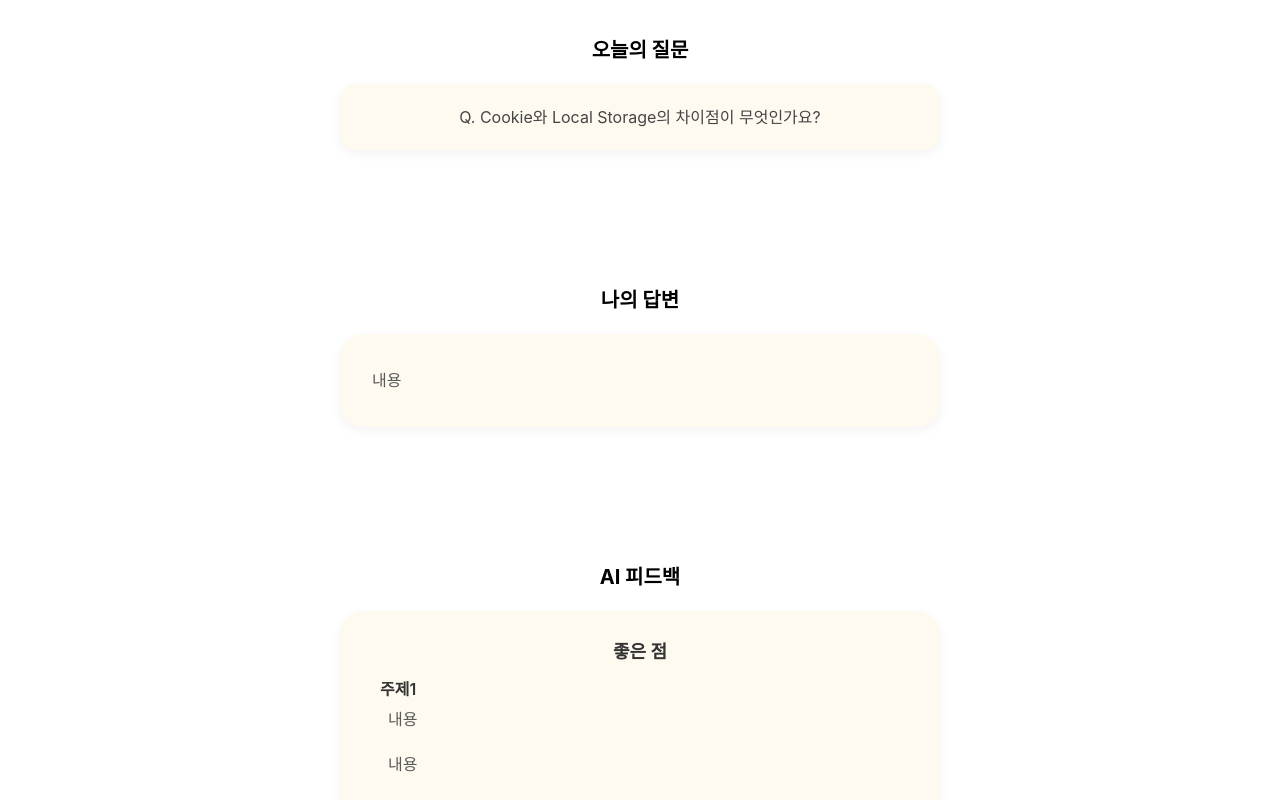
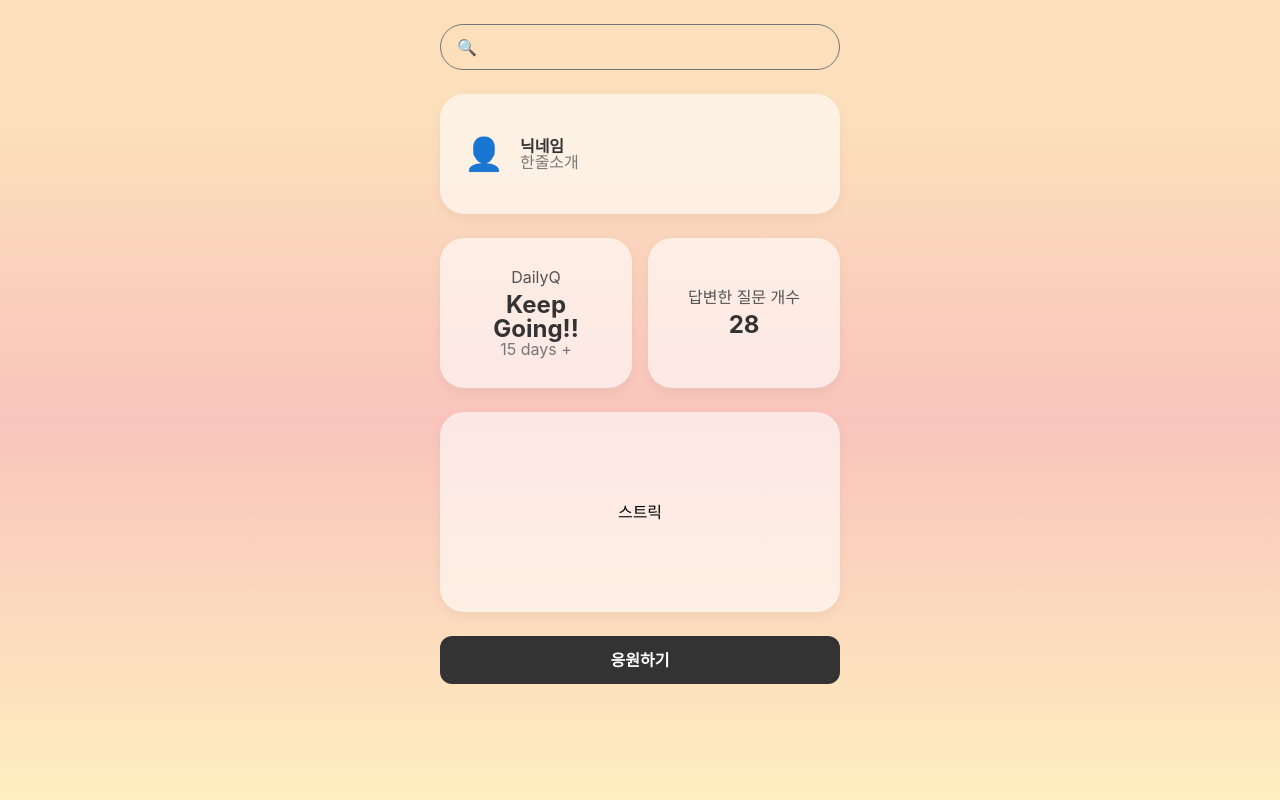
Before and after one commit to kakao-tech-campus-3rd-step3/Team5_FE, a React (Vite) app: page / in a window 1280 px wide. Shown: the top 800 px of the page. Built offline with nearby package versions, Linux system fonts and the light colour scheme.

Commit message:
feat: 라이벌 페이지 UI 구현

```diff
--- a/src/App.tsx
+++ b/src/App.tsx
@@ -3,13 +3,17 @@ import { theme } from './styles/theme';
 // import FeedbackPage from './pages/Feedback';
 import ArchivePage from './pages/Archive/Archive';
 import FeedbackPage from './pages/Feedback/Feedback';
-// import SubscribePage from './pages/subscribe';
+import RivalPage from './pages/Rival/Rival';
+//import SubscribePage from './pages/Subscribe/Subscribe';
+
 function App() {
   return (
     <ThemeProvider theme={theme}>
       {/* <ArchivePage /> */}
       {/* <SubscribePage /> */}
-      <FeedbackPage />
+      {/* <FeedbackPage /> */}
+      {/* <RivalPage /> */}
+      <RivalPage />
     </ThemeProvider>
   );
 }
--- a/src/pages/Feedback/Feedback.tsx
+++ b/src/pages/Feedback/Feedback.tsx
@@ -98,7 +98,6 @@ const FeedbackPage = () => {
 };
 
 const SectionContainer = styled.section`
-  background-color: #ffffff;
   padding: 40px 20px;
   display: flex;
   flex-direction: column;
@@ -111,6 +110,12 @@ const PageLayout = styled.div`
   flex-direction: column;
   align-items: center;
   gap: 60px;
+  background: linear-gradient(
+    180deg,
+    rgba(247, 151, 30, 0.3) 14.9%,
+    rgba(239, 108, 87, 0.4) 52.4%,
+    rgba(255, 200, 44, 0.3) 100%
+  );
 `;
 
 const Title = styled.h2`
@@ -121,7 +126,7 @@ const Title = styled.h2`
 `;
 
 const QuestionCard = styled.div`
-  background-color: #fffaf0;
+  background-color: rgba(255, 255, 255, 0.6);
   border-radius: 16px;
   padding: 25px 30px;
   max-width: 600px;
@@ -136,7 +141,7 @@ const QuestionText = styled.p`
 `;
 
 const CardWrapper = styled.div`
-  background-color: #fffaf0;
+  background-color: rgba(255, 255, 255, 0.6);
   border-radius: 24px;
   padding: 32px;
   max-width: 600px;
--- /dev/null
+++ b/src/pages/Rival/Rival.tsx
@@ -0,0 +1,171 @@
+import styled from '@emotion/styled';
+import { css } from '@emotion/react';
+
+const rivalData = {
+  nickname: '닉네임',
+  intro: '한줄소개',
+  dailyQDays: 15,
+  answeredQuestions: 28,
+};
+
+const RivalPage = () => {
+  return (
+    <PageContainer>
+      <SearchBar placeholder="🔍" />
+
+      <ProfileCard>
+        <ProfileIcon>👤</ProfileIcon>
+        <ProfileInfo>
+          <Nickname>{rivalData.nickname}</Nickname>
+          <Intro>{rivalData.intro}</Intro>
+        </ProfileInfo>
+      </ProfileCard>
+
+      <StatsContainer>
+        <StatCard>
+          <StatLabel>DailyQ</StatLabel>
+          <StatContent>Keep Going!!</StatContent>
+          <p style={{ color: '#777' }}>{rivalData.dailyQDays} days +</p>
+        </StatCard>
+        <StatCard>
+          <StatLabel>답변한 질문 개수</StatLabel>
+          <StatContent>{rivalData.answeredQuestions}</StatContent>
+        </StatCard>
+      </StatsContainer>
+
+      <StreakCard>
+        <p>스트릭</p>
+      </StreakCard>
+
+      <CheerButton>응원하기</CheerButton>
+    </PageContainer>
+  );
+};
+
+export default RivalPage;
+
+const PageContainer = styled.div`
+  background: linear-gradient(
+    180deg,
+    rgba(247, 151, 30, 0.3) 14.9%,
+    rgba(239, 108, 87, 0.4) 52.4%,
+    rgba(255, 200, 44, 0.3) 100%
+  );
+  min-height: 100vh;
+  padding: 24px;
+  display: flex;
+  flex-direction: column;
+  align-items: center;
+  gap: 24px;
+`;
+
+const SearchBar = styled.input`
+  width: 100%;
+  max-width: 400px;
+  padding: 12px 16px;
+  border-radius: 100px;
+  border: 1px solid rgb(117, 117, 117);
+  font-size: 1rem;
+
+  &::placeholder {
+    color: hsl(0, 0%, 0%);
+  }
+`;
+
+const cardBaseStyles = css`
+  background-color: rgba(255, 255, 255, 0.6);
+  box-shadow: 0 4px 12px rgba(0, 0, 0, 0.05);
+  border-radius: 24px;
+  width: 100%;
+  max-width: 400px;
+  max-height: 200vh;
+  box-sizing: border-box;
+`;
+
+const ProfileCard = styled.div`
+  ${cardBaseStyles};
+  padding: 24px;
+  display: flex;
+  align-items: center;
+  height: 100%;
+  gap: 16px;
+  min-height: 120px;
+`;
+
+const ProfileIcon = styled.div`
+  font-size: 32px;
+`;
+
+const ProfileInfo = styled.div`
+  display: flex;
+  flex-direction: column;
+`;
+
+const Nickname = styled.p`
+  font-size: 1rem;
+  font-weight: 700;
+  color: #333;
+`;
+
+const Intro = styled.p`
+  font-size: 1rem;
+  color: #777;
+`;
+
+const StatsContainer = styled.div`
+  display: flex;
+  gap: 16px;
+  width: 100%;
+  max-width: 400px;
+`;
+
+const StatCard = styled.div`
+  ${cardBaseStyles};
+  flex: 1;
+  padding: 25px;
+  display: flex;
+  flex-direction: column;
+  align-items: center;
+  justify-content: center;
+  text-align: center;
+  min-height: 150px;
+`;
+
+const StatLabel = styled.p`
+  font-size: 1rem;
+  color: #555;
+  margin-bottom: 8px;
+`;
+
+const StatContent = styled.p`
+  font-size: 1.5rem;
+  font-weight: 700;
+  color: #333;
+`;
+
+const StreakCard = styled.div`
+  ${cardBaseStyles};
+  padding: 24px;
+  min-height: 200px;
+  display: flex;
+  align-items: center;
+  justify-content: center;
+`;
+
+const CheerButton = styled.button`
+  width: 100%;
+  max-width: 400px;
+  padding: 16px;
+  border-radius: 12px;
+  background-color: #333;
+  color: #ffffff;
+  font-size: 1rem;
+  font-weight: 700;
+  border: none;
+  cursor: pointer;
+  transition: background-color 0.2s;
+
+  &:hover {
+    background-color: #555;
+  }
+`;
```
